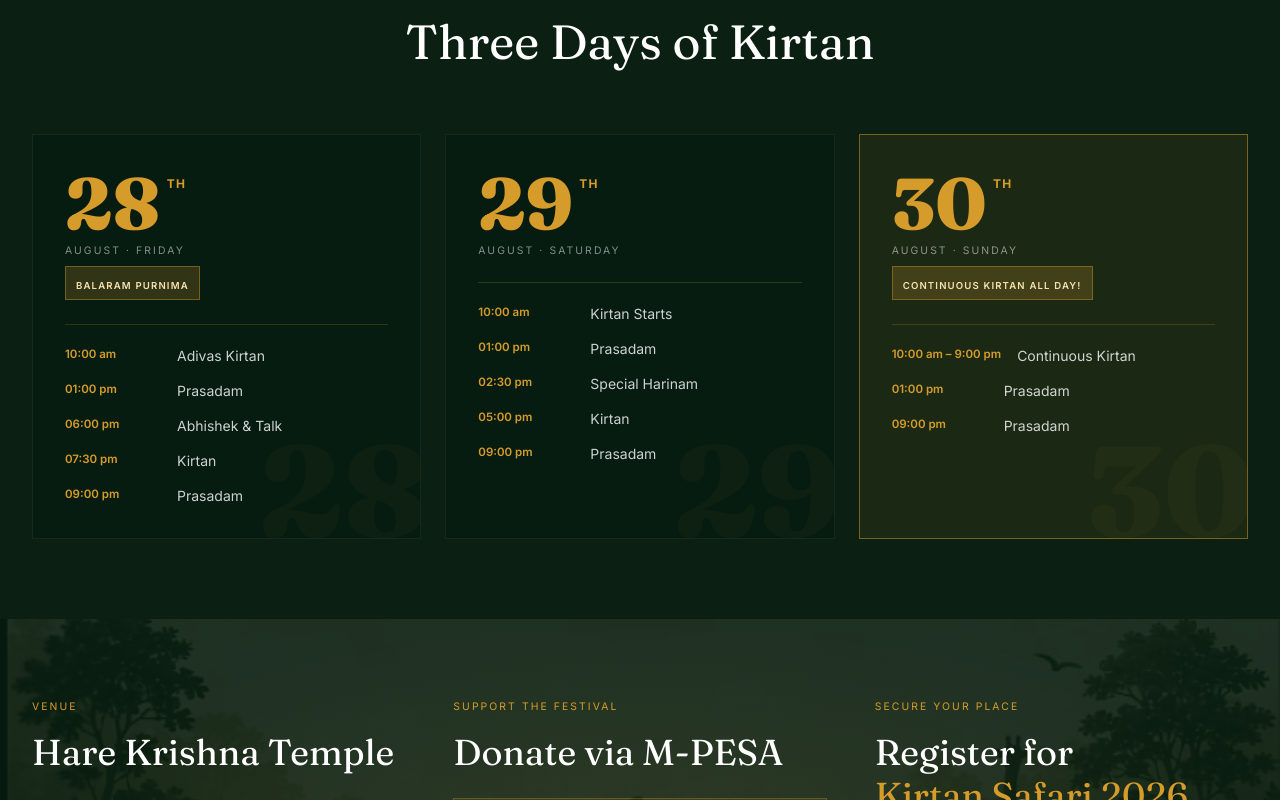
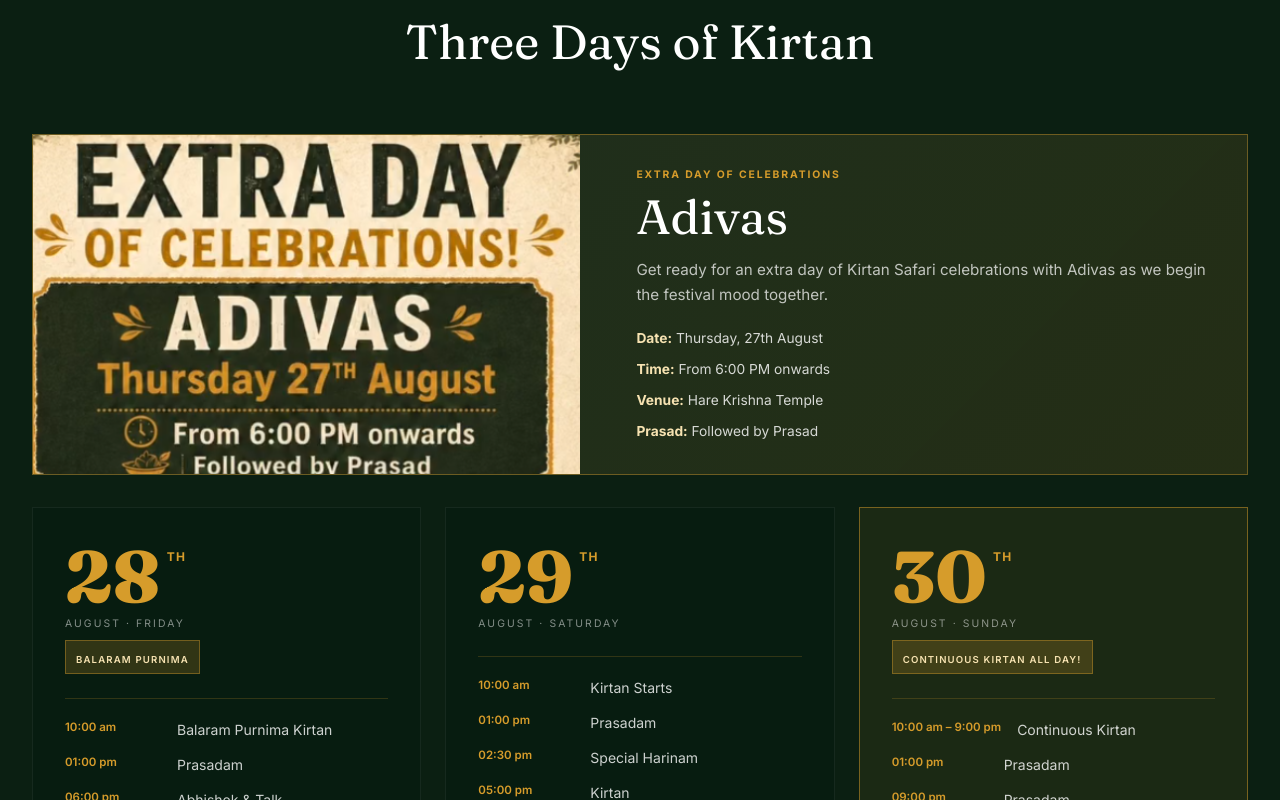
Before and after one commit to mongaremanfredo/iskcon-nairobi, a Next.js app: page /festivals/kirtan-safari in a window 1280 px wide. Shown: the part 1520-2320 px from the top of the page. Built offline with nearby package versions, Linux system fonts and the light colour scheme.

Commit message:
Add Kirtan Safari Adivas extra day

```diff
--- a/src/app/festivals/kirtan-safari/page.tsx
+++ b/src/app/festivals/kirtan-safari/page.tsx
@@ -9,11 +9,11 @@ import {
 export const metadata: Metadata = {
   title: "Kirtan Safari 2026 — A Kirtan Journey Through Jarikhand Forest",
   description:
-    "Join us August 28–30, 2026 at Hare Krishna Temple Nairobi for Kirtan Safari — three days of devotional music, prasadam, and kirtan in the wild. ISKCON Nairobi 60th Anniversary.",
+    "Join us August 27–30, 2026 at Hare Krishna Temple Nairobi for Kirtan Safari — Adivas followed by three days of devotional music, prasadam, and kirtan in the wild. ISKCON Nairobi 60th Anniversary.",
   openGraph: {
     title: "Kirtan Safari 2026 | ISKCON Nairobi",
     description:
-      "Every word a song, every step a dance. A three-day kirtan journey through Jarikhand Forest — August 28–30, 2026.",
+      "Every word a song, every step a dance. Adivas on August 27 followed by a three-day kirtan journey through Jarikhand Forest.",
     images: [
       {
         url: "/images/kirtan-safari-2026-hero-bg.jpg",
@@ -33,7 +33,7 @@ const days = [
     special: "Balaram Purnima",
     icon: "🌕",
     sessions: [
-      { time: "10:00 am", event: "Adivas Kirtan" },
+      { time: "10:00 am", event: "Balaram Purnima Kirtan" },
       { time: "01:00 pm", event: "Prasadam" },
       { time: "06:00 pm", event: "Abhishek & Talk" },
       { time: "07:30 pm", event: "Kirtan" },
@@ -69,6 +69,17 @@ const days = [
 ];
 
 /* ─── social links ──────────────────────────────────────── */
+const adhivasEvent = {
+  title: "Adivas",
+  date: "Thursday, 27th August",
+  time: "From 6:00 PM onwards",
+  location: "Hare Krishna Temple",
+  prasadam: "Followed by Prasad",
+  description:
+    "Get ready for an extra day of Kirtan Safari celebrations with Adivas as we begin the festival mood together.",
+  image: "/images/kirtan-safari-2026-adhivas.png",
+};
+
 const socials = [
   {
     label: "Instagram",
@@ -297,7 +308,7 @@ export default function KirtanSafariPage() {
             }}
           >
             {[
-              { icon: "📅", text: "28 – 30 August 2026" },
+              { icon: "📅", text: "27 – 30 August 2026" },
               { icon: "📍", text: "Hare Krishna Temple, West Ngara Rd, Nairobi" },
             ].map((item) => (
               <div
@@ -598,6 +609,83 @@ export default function KirtanSafariPage() {
             >
               Three Days of Kirtan
             </h2>
+          </div>
+
+          {/* Adivas extra day */}
+          <div
+            className="ks-adhivas-card"
+            style={{
+              display: "grid",
+              gridTemplateColumns: "minmax(0, 0.92fr) minmax(0, 1.08fr)",
+              gap: "1.5rem",
+              alignItems: "stretch",
+              background: "linear-gradient(135deg, rgba(246,226,177,0.08), rgba(214,156,43,0.12))",
+              border: "1px solid rgba(214,156,43,0.42)",
+              marginBottom: "2rem",
+              overflow: "hidden",
+            }}
+          >
+            <div
+              style={{
+                minHeight: "220px",
+                backgroundImage: `url('${adhivasEvent.image}')`,
+                backgroundSize: "cover",
+                backgroundPosition: "center",
+              }}
+              aria-label="Adivas extra day poster"
+            />
+            <div style={{ padding: "clamp(1.35rem, 3vw, 2rem)" }}>
+              <p
+                style={{
+                  fontFamily: "var(--font-inter, sans-serif)",
+                  color: "#d69c2b",
+                  fontSize: "0.65rem",
+                  letterSpacing: "0.18em",
+                  textTransform: "uppercase",
+                  fontWeight: 700,
+                  margin: "0 0 0.65rem",
+                }}
+              >
+                Extra Day of Celebrations
+              </p>
+              <h3
+                style={{
+                  fontFamily: "var(--font-playfair, serif)",
+                  color: "#fff",
+                  fontSize: "clamp(2rem, 4vw, 3rem)",
+                  lineHeight: 1,
+                  margin: 0,
+                }}
+              >
+                {adhivasEvent.title}
+              </h3>
+              <p
+                style={{
+                  fontFamily: "var(--font-inter, sans-serif)",
+                  color: "rgba(255,255,255,0.72)",
+                  fontSize: "0.95rem",
+                  lineHeight: 1.7,
+                  margin: "1rem 0 1.25rem",
+                  maxWidth: "38rem",
+                }}
+              >
+                {adhivasEvent.description}
+              </p>
+              <div
+                style={{
+                  display: "grid",
+                  gap: "0.65rem",
+                  fontFamily: "var(--font-inter, sans-serif)",
+                  color: "rgba(255,255,255,0.82)",
+                  fontSize: "0.86rem",
+                }}
+              >
+                <span><strong style={{ color: "#f6e2b1" }}>Date:</strong> {adhivasEvent.date}</span>
+                <span><strong style={{ color: "#f6e2b1" }}>Time:</strong> {adhivasEvent.time}</span>
+                <span><strong style={{ color: "#f6e2b1" }}>Venue:</strong> {adhivasEvent.location}</span>
+                <span><strong style={{ color: "#f6e2b1" }}>Prasad:</strong> {adhivasEvent.prasadam}</span>
+              </div>
+            </div>
           </div>
 
           {/* Day cards */}
@@ -1177,7 +1265,7 @@ export default function KirtanSafariPage() {
                 margin: "0.25rem 0 0",
               }}
             >
-              28 – 30 August · Hare Krishna Temple, Nairobi
+              27 – 30 August · Hare Krishna Temple, Nairobi
             </p>
           </div>
           <a
@@ -1265,6 +1353,11 @@ export default function KirtanSafariPage() {
             gap: 1.5rem !important;
           }
 
+          .kirtan-safari-page .ks-adhivas-card {
+            grid-template-columns: 1fr !important;
+            gap: 0 !important;
+          }
+
           .kirtan-safari-page div[style*="background-attachment: fixed"] {
             background-attachment: scroll !important;
           }
--- a/src/components/sections/FestivalHighlightSection.tsx
+++ b/src/components/sections/FestivalHighlightSection.tsx
@@ -160,7 +160,7 @@ function CountdownPanel({
 
 /* Component */
 export default function KirtanSafariSection() {
-  const target = new Date("2026-08-28T10:00:00+03:00");
+  const target = new Date("2026-08-27T18:00:00+03:00");
   const { days, hours, minutes, seconds } = useCountdown(target);
 
   return (
@@ -412,7 +412,8 @@ export default function KirtanSafariSection() {
               At a Glance
             </p>
             {[
-              { date: "Aug 28 - Fri", highlight: "Adivas Kirtan | Balaram Purnima" },
+              { date: "Aug 27 - Thu", highlight: "Adivas | 6:00 PM onwards" },
+              { date: "Aug 28 - Fri", highlight: "Balaram Purnima | Kirtan" },
               { date: "Aug 29 - Sat", highlight: "Special Harinam | Kirtan Sessions" },
               { date: "Aug 30 - Sun", highlight: "Continuous Kirtan All Day!" },
             ].map((item) => (
--- a/src/data/site.ts
+++ b/src/data/site.ts
@@ -87,9 +87,9 @@ export const projects = [
 export const festivals = [
   {
     title: "Kirtan Safari Festival",
-    date: "28-30 August 2026",
+    date: "27-30 August 2026",
     location: "Hare Krishna Temple",
-    description: "A kirtan journey through Jarikhand Forest with kirtan, Harinam, Abhishek, prasadam, and devotional community.",
+    description: "Adivas on 27 August followed by a kirtan journey through Jarikhand Forest with kirtan, Harinam, Abhishek, prasadam, and devotional community.",
     image: "/images/kirtan-safari-2026-poster-thumb.jpg",
     href: "/festivals/kirtan-safari",
     featured: true,
@@ -126,11 +126,11 @@ export const festivals = [
 export const homepageFestivalPreview = [
   {
     title: "Kirtan Safari Festival",
-    date: "28-30 August 2026",
+    date: "27-30 August 2026",
     month: "Aug",
-    day: "28",
+    day: "27",
     location: "ISKCON Nairobi, Hare Krishna Temple",
-    description: "Three days of kirtan, Harinam, prasadam, and devotional community through the Jarikhand Forest theme.",
+    description: "Adivas opens the festival on 27 August, followed by three days of kirtan, Harinam, prasadam, and devotional community.",
     image: "/images/calendar-kirtan-safari-bg.png",
     href: "/festivals/kirtan-safari",
     tag: "Featured",
@@ -244,8 +244,8 @@ export const vaishnavaCalendar2026 = [
       { date: "Aug 9", day: "Sun", event: "Kamika Ekadashi", type: "Ekadashi" },
       { date: "Aug 23", day: "Sun", event: "Radha Govinda Jhulana Yatra begins" },
       { date: "Aug 24", day: "Mon", event: "Pavitropana Ekadashi", type: "Ekadashi" },
-      { date: "Aug 27", day: "Thu", event: "Last day of 1st Chaturmasya" },
-      { date: "Aug 28", day: "Fri", event: "Lord Balarama Appearance / Kirtan Safari begins", type: "Major" },
+      { date: "Aug 27", day: "Thu", event: "Last day of 1st Chaturmasya / Kirtan Safari Adivas", type: "Major" },
+      { date: "Aug 28", day: "Fri", event: "Lord Balarama Appearance / Kirtan Safari", type: "Major" },
       { date: "Aug 29", day: "Sat", event: "Srila Prabhupada's Departure for the USA / Kirtan Safari" },
       { date: "Aug 30", day: "Sun", event: "Kirtan Safari closing day", type: "Major" },
     ],
```
Also changed, not shown: public/images/kirtan-safari-2026-adhivas.png (added).
